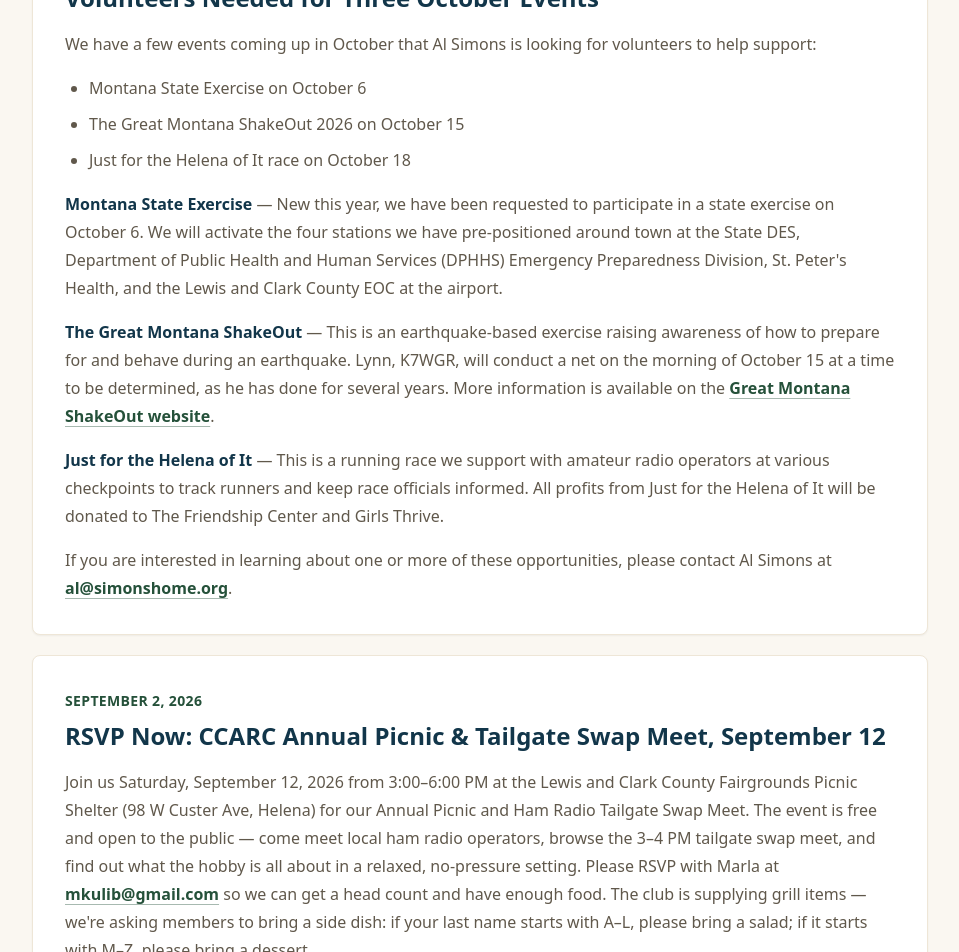
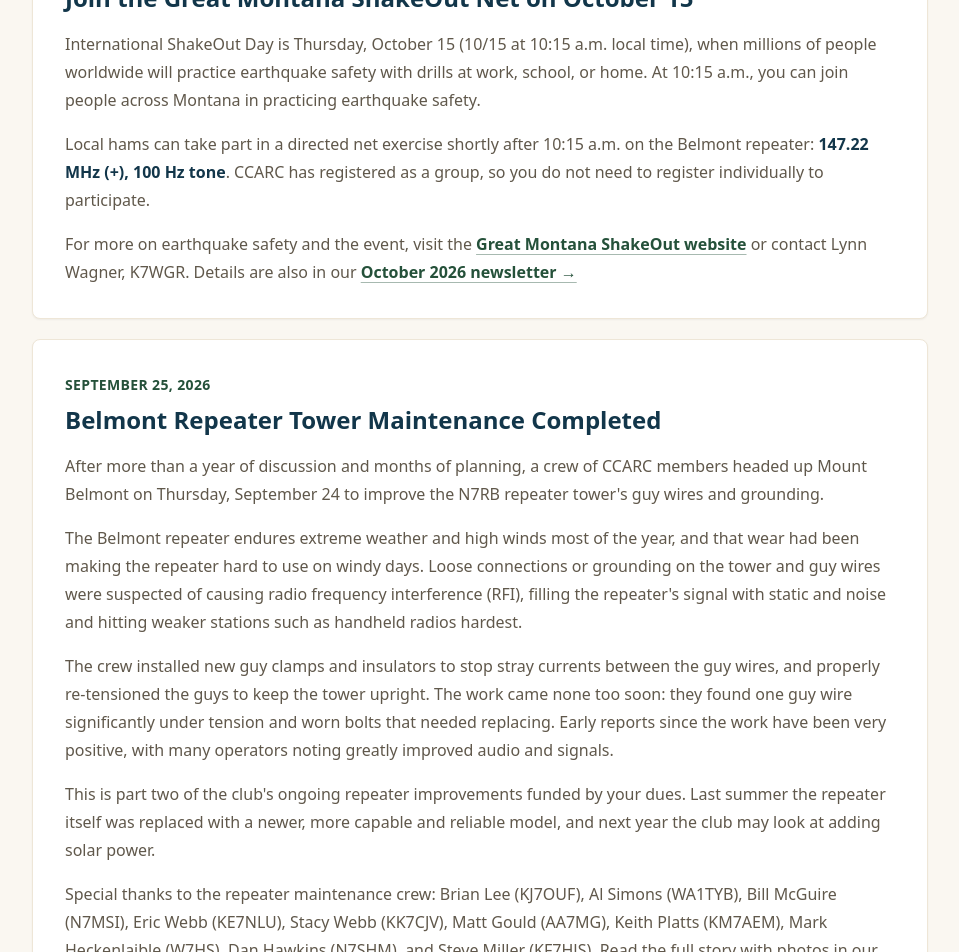
Before and after one commit to membership-ccarc/n7rb, a Next.js app: page /news in a window 1280 px wide. Shown: the part 480-1432 px from the top of the page, without its empty margins (160-1119 px from the left). Built offline with nearby package versions, Linux system fonts and the light colour scheme; no server answers.

Commit message:
Adding October Newsletter and added news updates

```diff
--- a/app/news/page.tsx
+++ b/app/news/page.tsx
@@ -27,6 +27,18 @@
       <div className="mx-auto mt-12 max-w-4xl">
         <h2 className="text-3xl font-black text-mountain-900">Recent Updates</h2>
         <div className="mt-7 space-y-5">
+          <NewsItem date="October 5, 2026" title="Join the Great Montana ShakeOut Net on October 15">
+            <p>International ShakeOut Day is Thursday, October 15 (10/15 at 10:15 a.m. local time), when millions of people worldwide will practice earthquake safety with drills at work, school, or home. At 10:15 a.m., you can join people across Montana in practicing earthquake safety.</p>
+            <p className="mt-4">Local hams can take part in a directed net exercise shortly after 10:15 a.m. on the Belmont repeater: <strong className="font-bold text-mountain-900">147.22 MHz (+), 100 Hz tone</strong>. CCARC has registered as a group, so you do not need to register individually to participate.</p>
+            <p className="mt-4">For more on earthquake safety and the event, visit the <a className={linkClasses} href="https://www.shakeout.org/montana/" target="_blank" rel="noopener noreferrer">Great Montana ShakeOut website</a> or contact Lynn Wagner, K7WGR. Details are also in our <a className={linkClasses} href="/newsletters/newsletter-2026-10.pdf" target="_blank" rel="noopener noreferrer">October 2026 newsletter →</a></p>
+          </NewsItem>
+          <NewsItem date="September 25, 2026" title="Belmont Repeater Tower Maintenance Completed">
+            <p>After more than a year of discussion and months of planning, a crew of CCARC members headed up Mount Belmont on Thursday, September 24 to improve the N7RB repeater tower&apos;s guy wires and grounding.</p>
+            <p className="mt-4">The Belmont repeater endures extreme weather and high winds most of the year, and that wear had been making the repeater hard to use on windy days. Loose connections or grounding on the tower and guy wires were suspected of causing radio frequency interference (RFI), filling the repeater&apos;s signal with static and noise and hitting weaker stations such as handheld radios hardest.</p>
+            <p className="mt-4">The crew installed new guy clamps and insulators to stop stray currents between the guy wires, and properly re-tensioned the guys to keep the tower upright. The work came none too soon: they found one guy wire significantly under tension and worn bolts that needed replacing. Early reports since the work have been very positive, with many operators noting greatly improved audio and signals.</p>
+            <p className="mt-4">This is part two of the club&apos;s ongoing repeater improvements funded by your dues. Last summer the repeater itself was replaced with a newer, more capable and reliable model, and next year the club may look at adding solar power.</p>
+            <p className="mt-4">Special thanks to the repeater maintenance crew: Brian Lee (KJ7OUF), Al Simons (WA1TYB), Bill McGuire (N7MSI), Eric Webb (KE7NLU), Stacy Webb (KK7CJV), Matt Gould (AA7MG), Keith Platts (KM7AEM), Mark Heckenlaible (W7HS), Dan Hawkins (N7SHM), and Steve Miller (KF7HJS). Read the full story with photos in our <a className={linkClasses} href="/newsletters/newsletter-2026-10.pdf" target="_blank" rel="noopener noreferrer">October 2026 newsletter →</a></p>
+          </NewsItem>
           <NewsItem date="September 14, 2026" title="Volunteers Needed for Three October Events">
             <p>We have a few events coming up in October that Al Simons is looking for volunteers to help support:</p>
             <ul className="mt-4 list-disc space-y-2 pl-6">
```
Also changed, not shown: 2 other files (tests, documents, lock files or other folders).
